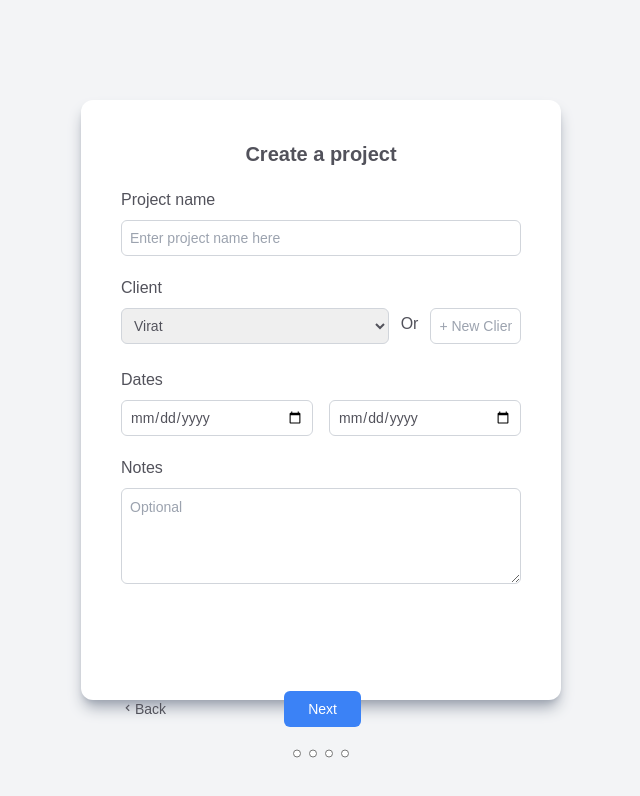
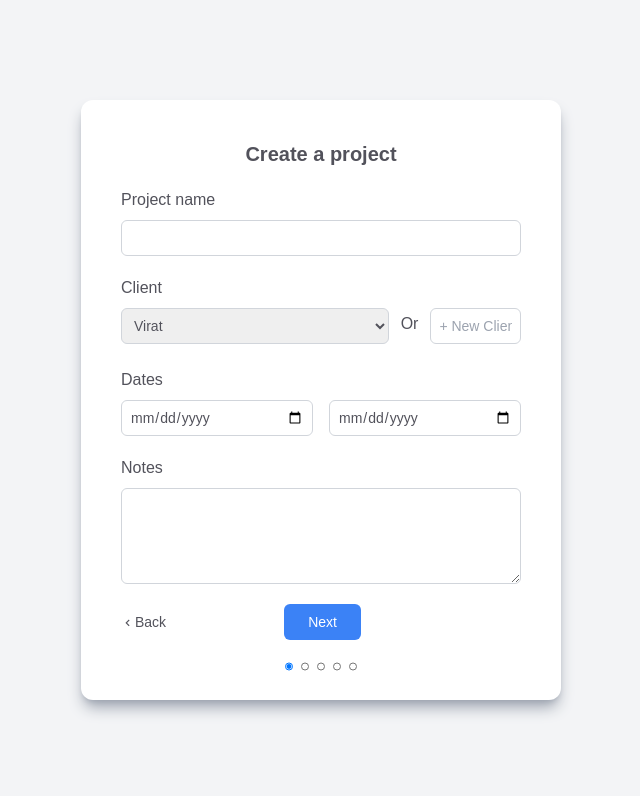
Before and after one commit to thedeepakmaurya/multiform, a React (Create React App) app: page / in a window 1280 px wide. Shown: the top 796 px of the page, without its empty margins (319-959 px from the left). Built offline with nearby package versions, Linux system fonts and the light colour scheme.

Commit message:
formData saved

```diff
--- a/src/components/Button.js
+++ b/src/components/Button.js
@@ -1,18 +1,19 @@
 import React from 'react';
 
-const Button = ({nextStep, prevStep}) => {
+const Button = ({step, nextStep, prevStep}) => {
 
   return (
-    <div className='flex flex-col bottom-10 fixed mt-5 w-[480px] pl-10 pr-10'>
+    <div className='flex flex-col mt-5 w-[480px] pl-10 pr-10'>
       <div className='flex justify-start items-center gap-[110px]'>
-        <button className='text-sm' onClick={prevStep}><i className='bx bx-chevron-left'></i>Back</button>
+        <button className='text-sm' onClick={prevStep}><i className='bx bx-chevron-left align-middle'></i>Back</button>
         <button className='text-sm p-2 pl-6 pr-6 rounded-md bg-blue-500 text-white ml-2' onClick={nextStep}>Next</button>
       </div>
       <div className='flex justify-center gap-2 mt-5'>
-        <input className='w-2' type='radio' />
-        <input className='w-2' type='radio' />
-        <input className='w-2' type='radio' />
-        <input className='w-2' type='radio' />
+        <input className='w-2' type='radio' checked={step === 1} readOnly/>
+        <input className='w-2' type='radio' checked={step === 2} readOnly/>
+        <input className='w-2' type='radio' checked={step === 2} readOnly/>
+        <input className='w-2' type='radio' checked={step === 3} readOnly/>
+        <input className='w-2' type='radio' checked={step === 4} readOnly/>
       </div>
     </div>
   );
--- a/src/components/Form.js
+++ b/src/components/Form.js
@@ -9,9 +9,20 @@ const Form = () => {
   const [step, setStep] = useState(1);
   const [formData, setFormData] = useState(
     {
+      projectName: " ",
+      note: " ",
+      person: " ",
 
     }
   )
+
+  const handleChange = (e) => {
+      setFormData({...formData, [e.target.name]: e.target.value })
+    }
+
+  const handleSubmit = () => {
+    console.log(formData)
+  }
 
   const nextStep = () => {
     setStep(step + 1);
@@ -24,27 +35,18 @@ const Form = () => {
 
   switch (step) {
     case 1:
-      return <CreateProject nextStep={nextStep} prevStep={prevStep} />;
+      return <CreateProject formData={formData} setFormData={setFormData} nextStep={nextStep} prevStep={prevStep} step={step} handleChange={handleChange}/>;
     case 2:
-      return <SelectView nextStep={nextStep} prevStep={prevStep} />;
+      return <SelectView formData={formData} setFormData={setFormData} nextStep={nextStep} prevStep={prevStep} step={step} handleChange={handleChange}/>;
     case 3:
-      return <ManageProject nextStep={nextStep} prevStep={prevStep} />;
+      return <ManageProject formData={formData} setFormData={setFormData} nextStep={nextStep} prevStep={prevStep} step={step} handleChange={handleChange}/>;
     case 4:
-      return <Team prevStep={prevStep} />;
+      return <Team formData={formData} setFormData={setFormData} prevStep={prevStep} step={step} handleChange={handleChange} handleSubmit={handleSubmit}/>;
     default:
-      return <CreateProject nextStep={nextStep} prevStep={prevStep} />
+      return <CreateProject formData={formData} setFormData={setFormData} nextStep={nextStep} prevStep={prevStep} step={step} handleChange={handleChange} />
 
   }
 
-  // return (
-  //   <div className='flex flex-col items-center  bg-white rounded-xl p-10 shadow-lg shadow-gray-400 w-[480px] h-[600px]'>
-  //     {/* <CreateProject /> */}
-  //     {/* <SelectView /> */}
-  //     {/* <ManageProject /> */}
-  //     {/* <Team/> */}
-  //     <Button />
-  //   </div>
-  // )
 }
 
 export default Form
--- a/src/components/pages/CreateProject.js
+++ b/src/components/pages/CreateProject.js
@@ -1,7 +1,7 @@
 import React from 'react'
 import Button from '../Button'
 
-const CreateProject = ({nextStep, prevStep}) => {
+const CreateProject = ({formData, setFormData, step, nextStep, prevStep, handleChange}) => {
 
   const options = [
     { value: 'Virat', label: 'Virat' },
@@ -15,7 +15,7 @@ const CreateProject = ({nextStep, prevStep}) => {
       <form className='w-full'>
         <div className='flex flex-col'>
           <label className=' text-md font-medium'>Project name</label>
-          <input className='border border-gray-300 rounded-md text-sm  outline-none focus:border-blue-500 h-9 pl-2 pr-2 mt-2 w-full' type='text' name='name' placeholder='Enter project name here' />
+          <input className='border border-gray-300 rounded-md text-sm  outline-none focus:border-blue-500 h-9 pl-2 pr-2 mt-2 w-full' type='text' name='projectName' value={formData.projectName} placeholder='Enter project name here' onChange={handleChange}/>
         </div>
         <div className='flex flex-col mt-5'>
           <label className=' text-md font-medium '>Client</label>
@@ -37,11 +37,11 @@ const CreateProject = ({nextStep, prevStep}) => {
           </div>
           <div className='flex flex-col mt-5'>
             <label className=' text-md font-medium'>Notes</label>
-            <textarea className='border border-gray-300 rounded-md text-sm outline-none overflow-y-hidden focus:border-blue-500 p-2 mt-2 w-full h-24' type='text' name='name' placeholder='Optional' />
+            <textarea className='border border-gray-300 rounded-md text-sm outline-none overflow-y-hidden focus:border-blue-500 p-2 mt-2 w-full h-24' type='text' name='note' value={formData.note} placeholder='Optional' />
           </div>
         </div>
       </form>
-      <Button nextStep={nextStep} prevStep={prevStep}/>
+      <Button step={step} nextStep={nextStep} prevStep={prevStep}/>
     </div>
   )
 }
--- a/src/components/pages/ManageProject.js
+++ b/src/components/pages/ManageProject.js
@@ -1,7 +1,7 @@
 import React from 'react'
 import Button from '../Button'
 
-const ManageProject = ({nextStep, prevStep}) => {
+const ManageProject = ({formData, setFormData, step, nextStep, prevStep}) => {
   return (
     <div className='flex flex-col items-center  bg-white rounded-xl p-10 shadow-lg shadow-gray-400 w-[480px] h-[600px]'>
       <h1 className='font-bold text-xl'>Who can manage projects</h1>
@@ -34,7 +34,7 @@ const ManageProject = ({nextStep, prevStep}) => {
           </div>
         </div>
       </div>
-      <Button nextStep={nextStep} prevStep={prevStep}/>
+      <Button nextStep={nextStep} prevStep={prevStep}step={step}/>
     </div>
   )
 }
--- a/src/components/pages/SelectView.js
+++ b/src/components/pages/SelectView.js
@@ -1,20 +1,26 @@
 import React from 'react'
 import Button from '../Button'
 
-const SelectView = ({nextStep, prevStep}) => {
+const SelectView = ({ formData, setFormData, step, nextStep, prevStep }) => {
   return (
     <div className='flex flex-col items-center  bg-white rounded-xl p-10 shadow-lg shadow-gray-400 w-[480px] h-[600px]'>
       <h1 className='font-bold text-xl'>Select a view</h1>
       <p className='text-sm'>You can also customize this view in settings</p>
       <div className='flex w-full gap-9 mt-8'>
-        <div className='flex w-1/2 h-40 border border-gray-300 focus:border-blue-500 cursor-pointer items-center justify-center rounded-md'>
-          <i className='bx bx-list-ul bx-lg'></i>
+        <div className='w-1/2 flex flex-col items-center'>
+          <div className='flex h-40 w-full border border-gray-300 focus:border-blue-500 cursor-pointer items-center justify-center rounded-md'>
+            <i className='bx bx-list-ul bx-lg'></i>
+          </div>
+          <p className='text-sm p-3'>List</p>
         </div>
-        <div className=' flex w-1/2 h-40 border border-gray-300 focus:border-blue-500 cursor-pointer items-center justify-center rounded-md'>
-          <i className='bx bxs-dashboard bx-lg' ></i>
+        <div className='w-1/2 flex flex-col items-center'>
+          <div className=' flex h-40 w-full border border-gray-300 focus:border-blue-500 cursor-pointer items-center justify-center rounded-md'>
+            <i className='bx bxs-dashboard bx-lg' ></i>
+          </div>
+          <p className='text-sm p-3'>Board</p>
         </div>
       </div>
-      <Button nextStep={nextStep} prevStep={prevStep}/>
+      <Button nextStep={nextStep} prevStep={prevStep} step={step}/>
     </div>
   )
 }
--- a/src/components/pages/Team.js
+++ b/src/components/pages/Team.js
@@ -1,26 +1,27 @@
 import React from 'react'
 
-const Team = ({ prevStep }) => {
+const Team = ({formData, setFormData, step, prevStep, handleSubmit }) => {
   return (
     <div className='flex flex-col items-center  bg-white rounded-xl p-10 shadow-lg shadow-gray-400 w-[480px] h-[600px]'>
       <h1 className='font-bold text-xl'>Team</h1>
       <div className='w-full'>
         <label className=' text-md font-medium'>Invite or Add a person</label>
         <div className='flex gap-5 items-center'>
-          <input className='border border-gray-300 rounded-md text-sm  outline-none focus:border-blue-500 h-9 pl-2 pr-2 mt-2 w-full' type='text' name='name' placeholder='Add person' />
+          <input className='border border-gray-300 rounded-md text-sm  outline-none focus:border-blue-500 h-9 pl-2 pr-2 mt-2 w-full' type='text' name='person' value={formData.person} placeholder='Add person' />
           <button className='text-sm h-9 pl-6 pr-6 rounded-md bg-blue-500 text-white '>Add</button>
         </div>
       </div>
-      <div className='flex flex-col bottom-10 fixed mt-5 w-[480px] pl-10 pr-10'>
+      {/* Button */}
+      <div className='flex flex-col mt-5 w-[480px] pl-10 pr-10'>
         <div className='flex justify-start items-center gap-[80px]'>
           <button className='text-sm' onClick={prevStep}><i className='bx bx-chevron-left'></i>Back</button>
-          <button className='text-sm p-2 pl-6 pr-6 rounded-md bg-blue-500 text-white ml-2 ' onClick={() => alert('Project Created Successfully!')}>Create Project</button>
+          <button className='text-sm p-2 pl-6 pr-6 rounded-md bg-blue-500 text-white ml-2 ' onClick={handleSubmit}>Create Project</button>
         </div>
         <div className='flex justify-center gap-2 mt-5'>
-          <input className='w-2' type='radio' />
-          <input className='w-2' type='radio' />
-          <input className='w-2' type='radio' />
-          <input className='w-2' type='radio' />
+          <input className='w-2' type='radio' checked={step === 1} readOnly/>
+          <input className='w-2' type='radio' checked={step === 2} readOnly/>
+          <input className='w-2' type='radio' checked={step === 3} readOnly/>
+          <input className='w-2' type='radio' checked={step === 4} readOnly/>
         </div>
       </div>
     </div>
```
